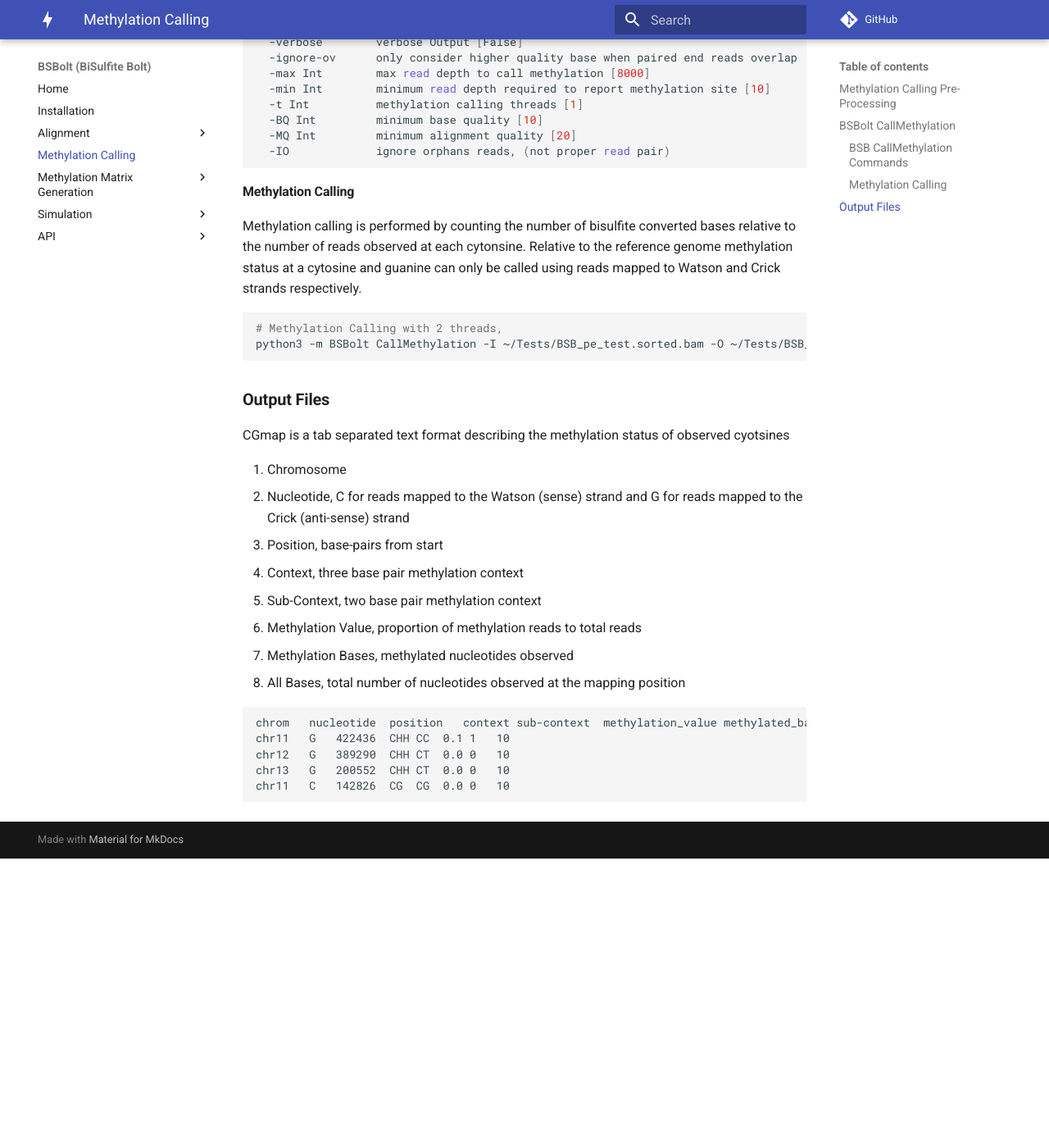
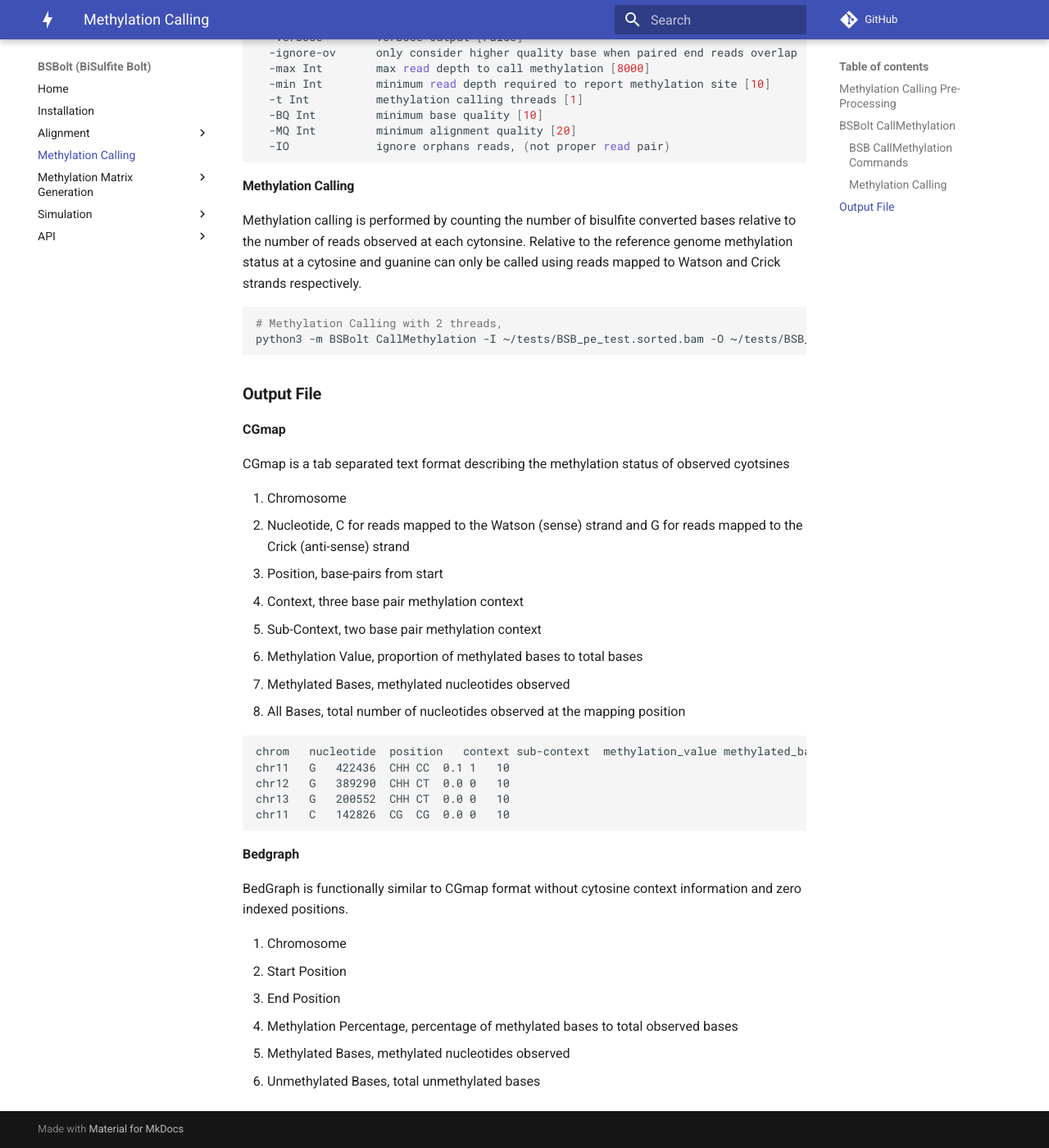
Before and after one commit to NuttyLogic/BSBolt, an MkDocs documentation site: the page built from docs/methylation_calling.md, in a window 1280 px wide and 1400 px high, scrolled down 1163 px. Shown: the whole window at 82% size. Built offline with MkDocs 1.6.1 and Material for MkDocs 9.7.7, drawn with Linux system fonts in a browser that asks for light colours; comment, search, counter and statistics services are not loaded; before the commit the page ends 2210 px from its top, so only the background shows below that; some of the changed text lies outside the part shown.

Commit message:
- added support for bedGraph methylation calls

````diff
--- a/docs/methylation_calling.md
+++ b/docs/methylation_calling.md
@@ -25,9 +25,8 @@ samtools index BSB_pe_test.dup.bam
 
 ### BSBolt CallMethylation
 
-Methylation calling outputs a .CGmap file by default. To maintain compatibility with downstream analysis tools
-ATCGmap files can by output, but this feature will be deprecation in a future update. Methylation values are called for
-all mapped reads at a position by default.
+Methylation calling outputs a .CGmap file by default, and makes calls using
+all mapped reads not flagged as duplicate at a position by default.
 
 #### **BSB CallMethylation Commands**
 
@@ -41,6 +40,7 @@ Input / Output Options:
   -DB File        path to index directory
   -O File         output prefix
   -text           output plain text files [False]
+  -BG             output calls in bedGraph format [False]
   -CG             only output CpG sites in CGmap file [False]
 Algorithm Options:
   -remove-ccgg    remove methylation calls in ccgg sites [False]
@@ -62,10 +62,12 @@ can only be called using reads mapped to Watson and Crick strands respectively.
 
 ```shell
 # Methylation Calling with 2 threads,
-python3 -m BSBolt CallMethylation -I ~/Tests/BSB_pe_test.sorted.bam -O ~/Tests/BSB_pe_test -DB ~/Tests/TestData/BSB_Test_DB -t 2 -verbose > methylation_stats.txt
+python3 -m BSBolt CallMethylation -I ~/tests/BSB_pe_test.sorted.bam -O ~/tests/BSB_pe_test -DB ~/tests/TestData/BSB_Test_DB -t 2 -verbose > methylation_stats.txt
 ```
 
-### **Output Files**
+### **Output File**
+
+**CGmap**
 
 CGmap is a tab separated text format describing the methylation status of observed cyotsines
 
@@ -74,8 +76,8 @@ CGmap is a tab separated text format describing the methylation status of observ
   3. Position, base-pairs from start
   4. Context, three base pair methylation context
   5. Sub-Context, two base pair methylation context
-  6. Methylation Value, proportion of methylation reads to total reads
-  7. Methylation Bases, methylated nucleotides observed
+  6. Methylation Value, proportion of methylated bases to total bases
+  7. Methylated Bases, methylated nucleotides observed
   8. All Bases, total number of nucleotides observed at the mapping position
 
 ```text
@@ -85,3 +87,14 @@ chr12	G	389290	CHH	CT	0.0	0	10
 chr13	G	200552	CHH	CT	0.0	0	10
 chr11	C	142826	CG	CG	0.0	0	10
 ```
+
+**Bedgraph**
+
+BedGraph is functionally similar to CGmap format without cytosine context information and zero indexed positions.
+
+  1. Chromosome
+  2. Start Position
+  4. End Position
+  6. Methylation Percentage, percentage of methylated bases to total observed bases
+  7. Methylated Bases, methylated nucleotides observed
+  8. Unmethylated Bases, total unmethylated bases
--- a/setup.py
+++ b/setup.py
@@ -25,7 +25,6 @@ with open("README.md", "r") as fh:
 External dependencies compiled for linux using quay.io/pypa/manylinux2010_x86_64 image:
 /opt/python/cpXX-cpXX/bin/python setup.py bdist_wheel
 """
-
 
 
 class BuildError(Exception):
@@ -110,7 +109,7 @@ class BuildCmd(build_py):
 
 
 setup(name='BSBolt',
-      version='1.3.4',
+      version='1.3.5',
       description='Bisulfite Sequencing Processing Platform',
       long_description=long_description,
       long_description_content_type="text/markdown",
````
Also changed, not shown: docs/align.md (+2 -2 lines), docs/bsb_index.md (+3 -3 lines), docs/index.md (+1 -1 lines), docs/read_simulation.md (+1 -1 lines), docs/simulation.md (+1 -1 lines), 5 other files.
